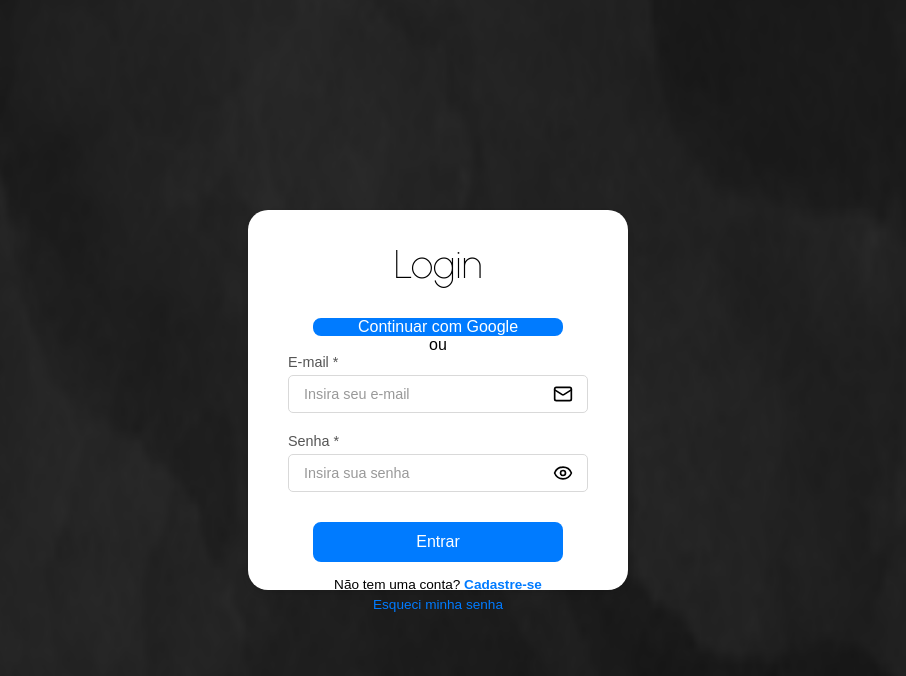
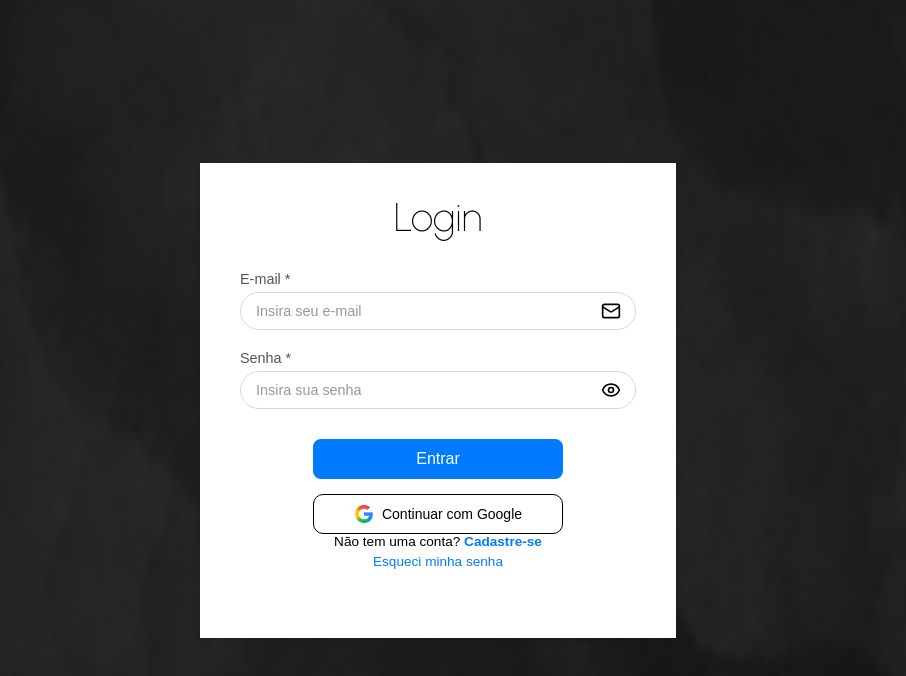
Before and after one commit to kauaeustaquio/produtos-d-paris-web, a Next.js app: page /telaLogin in a window 1280 px wide. Shown: the top 676 px of the page, without its empty margins (202-1108 px from the left). Built offline with nearby package versions, Linux system fonts and the light colour scheme; a web font is replaced by a local one.

Commit message:
Testes para o tcc

```diff
--- a/src/app/api/usuario/route.js
+++ b/src/app/api/usuario/route.js
@@ -25,7 +25,7 @@ export async function POST(request) {
 
     // 3. Insere
     const result = await db.query(
-      'INSERT INTO usuario (nome, email, senha) VALUES ($1, $2, $3) RETURNING *',
+      'INSERT INTO usuario (nome, email, telefone, senha) VALUES ($1, $2, $3) RETURNING *',
       [nome, email, hashedPassword]
     );
 
--- a/src/app/telaLogin/page.jsx
+++ b/src/app/telaLogin/page.jsx
@@ -99,13 +99,6 @@ const handleGoogleLogin = async () => {
         <div className="card login-card">
           <h2 className="titulo">Login</h2>
 
-          {/* GOOGLE */}
-          <button className="button google-btn" onClick={handleGoogleLogin}>
-            Continuar com Google
-          </button>
-
-          <div className="divisor">ou</div>
-
           <form onSubmit={handleSubmit} className="formulario">
             <div className="form-group">
               <label htmlFor="email" className="label-com-asterisco">
@@ -157,6 +150,13 @@ const handleGoogleLogin = async () => {
               </button>
             </div>
 
+            {/* GOOGLE */}
+          <button className="google-btn" onClick={handleGoogleLogin}>
+  <img src="/img\google-logo.png" alt="Google" />
+  Continuar com Google
+</button>
+
+
             <div className="cadastro-link">
               Não tem uma conta? <a href="/telaCadastro">Cadastre-se</a>
             </div>
--- a/src/app/telaLogin/style.css
+++ b/src/app/telaLogin/style.css
@@ -26,10 +26,10 @@
 
 /* Estilizando o card de login */
 .card {
-    width: 380px; /* Ajustado para corresponder à imagem */
-    height: 380px; /* Ajustado para corresponder à imagem */
+    width: 476px; /* Ajustado para corresponder à imagem */
+    height: 475px; /* Ajustado para corresponder à imagem */
     background-color: #ffffff;
-    border-radius: 20px; /* Ajustado para corresponder à imagem */
+    border-radius: 50; /* Ajustado para corresponder à imagem */
     box-shadow: 0 4px 6px rgba(0, 0, 0, 0.1);
     padding: 20px 40px;
     display: flex;
@@ -96,7 +96,7 @@
     padding-right: 40px;
     background-color: #ffffff;
     border: 1px solid #D9D9D9;
-    border-radius: 5px; /* Ajustado para 5px como na imagem */
+    border-radius: 100px; /* Ajustado para 5px como na imagem */
     color: #333;
     box-sizing: border-box;
     font-size: 0.9rem;
@@ -125,6 +125,46 @@
     width: 100%;
 }
 
+.google-btn {
+  width: 100%; /* Botão com largura total do formulário */
+  max-width: 250px; /* Largura máxima do botão para centralizar */
+  height: 40px; /* Ajuste a altura do botão */
+
+
+  background-color: #ffffff;
+  color: #000;
+  font-size: 14px;
+  font-weight: 500;
+
+  border: 1px solid #000000;
+  border-radius: 10px;
+
+  display: flex;
+  align-items: center;
+  justify-content: center;
+  gap: 8px;
+
+  cursor: pointer;
+  transition: 0.2s ease-in-out;
+}
+
+/* Ícone do Google (se estiver usando um <img> dentro do botão) */
+.google-btn img {
+  width: 20px;
+  height: 20px;
+}
+
+/* Hover */
+.google-btn:hover {
+  background-color: #f7f7f7;
+  border-color: #000000;
+}
+
+/* Clique */
+.google-btn:active {
+  background-color: #eeeeee;
+}
+
 /* Estilizando o botão de envio */
 .button {
     width: 100%; /* Botão com largura total do formulário */
@@ -147,7 +187,7 @@
 
 /* Estilo para o link de cadastro */
 .cadastro-link {
-    margin-top: 0; /* Removido margem superior para ficar próximo do botão */
+    margin-top: 30; /* Removido margem superior para ficar próximo do botão */
     font-size: 0.85rem; /* Ajustado tamanho da fonte */
     color: #000;
 }
--- a/src/app/telaUsuario/style.css
+++ b/src/app/telaUsuario/style.css
@@ -42,10 +42,9 @@ body {
 }
 
 .owner-icon img {
-  width: 100px;
-  height: 100px;
+  width: 150px;
+  height: 150px;
   border-radius: 50%;
-  background-color: #fff;
   padding: 10px;
 }
 
```
Also changed, not shown: src/app/telaUsuario/page.jsx (+2 -9 lines), public/img/google-logo.png (added), 1 other file (tests, documents, lock files or other folders).
